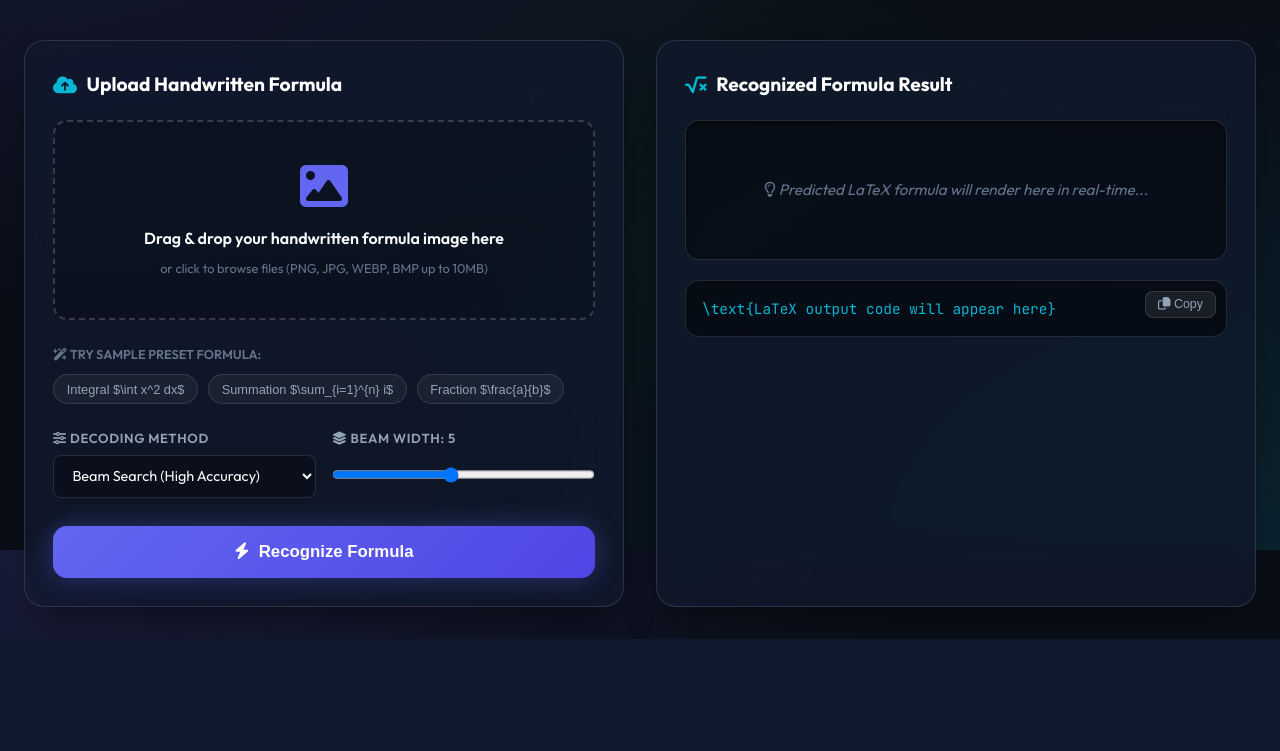
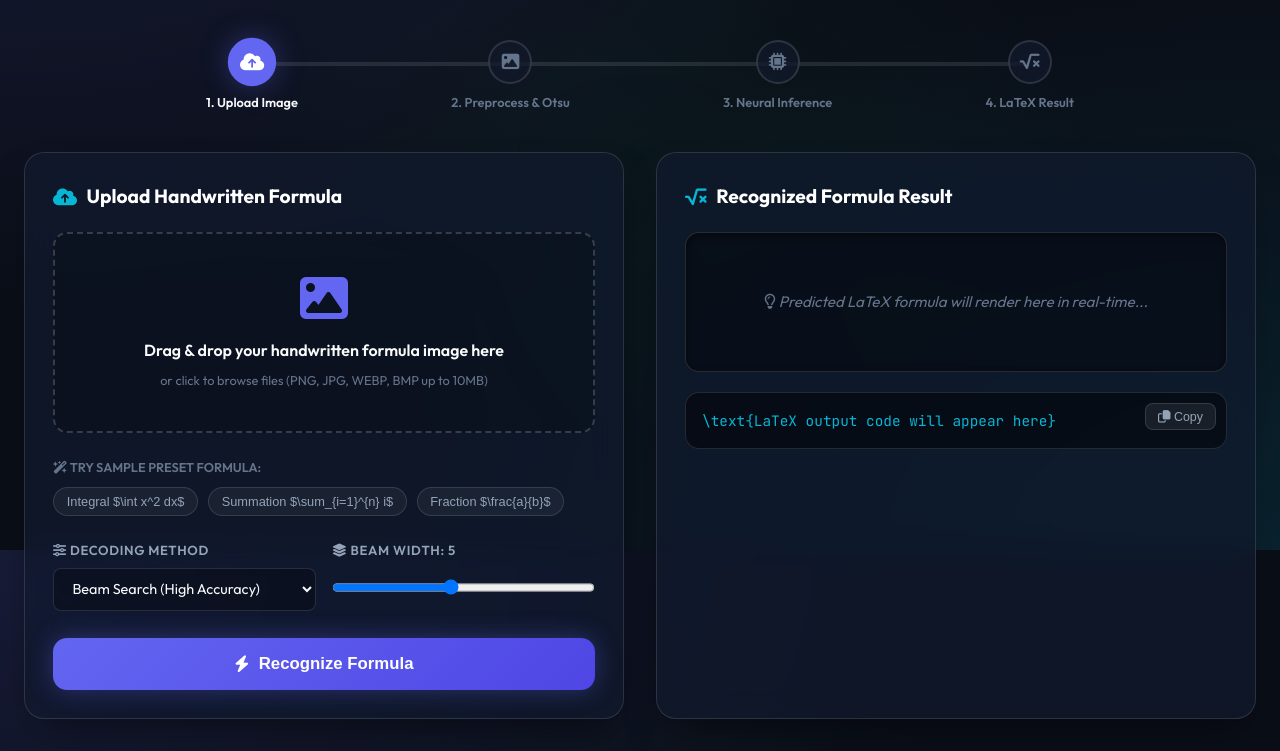
Before and after one commit to gaurav01921/formula_analyzer_final, a FastAPI app: page / in a window 1280 px wide. Shown: the part 250-1001 px from the top of the page. Before the commit the page ends 889 px from the top, so only its background shows below. Run offline with FastAPI, Linux system fonts and the light colour scheme.

Commit message:
Add animated stepper progress bar and real-time step transition pipeline

```diff
--- a/static/css/style.css
+++ b/static/css/style.css
@@ -607,3 +607,87 @@ body {
   margin-top: 0.6rem;
   text-align: center;
 }
+
+/* Stepper & Progress Bar Styling */
+.stepper-container {
+  display: flex;
+  justify-content: space-between;
+  align-items: center;
+  position: relative;
+  max-width: 900px;
+  margin: 0 auto 2.5rem auto;
+  padding: 0 1rem;
+}
+
+.progress-track {
+  position: absolute;
+  top: 22px;
+  left: 60px;
+  right: 60px;
+  height: 4px;
+  background: rgba(255, 255, 255, 0.1);
+  border-radius: var(--radius-full);
+  z-index: 1;
+}
+
+.progress-fill {
+  height: 100%;
+  width: 0%;
+  background: linear-gradient(90deg, var(--primary), var(--accent-cyan));
+  border-radius: var(--radius-full);
+  box-shadow: 0 0 15px var(--primary-glow);
+  transition: width 0.4s ease;
+}
+
+.step-item {
+  display: flex;
+  flex-direction: column;
+  align-items: center;
+  gap: 0.5rem;
+  z-index: 2;
+  position: relative;
+}
+
+.step-node {
+  width: 44px;
+  height: 44px;
+  border-radius: 50%;
+  background: var(--bg-card);
+  border: 2px solid var(--border-color);
+  color: var(--text-subtle);
+  display: flex;
+  align-items: center;
+  justify-content: center;
+  font-size: 1.1rem;
+  transition: all 0.3s ease;
+}
+
+.step-label {
+  font-size: 0.8rem;
+  font-weight: 600;
+  color: var(--text-subtle);
+  transition: color 0.3s ease;
+}
+
+.step-item.active .step-node {
+  border-color: var(--primary);
+  background: var(--primary);
+  color: #fff;
+  box-shadow: var(--shadow-glow);
+  transform: scale(1.1);
+}
+
+.step-item.active .step-label {
+  color: var(--text-main);
+}
+
+.step-item.completed .step-node {
+  border-color: var(--accent-emerald);
+  background: var(--accent-emerald);
+  color: #fff;
+  box-shadow: 0 0 15px rgba(16, 185, 129, 0.4);
+}
+
+.step-item.completed .step-label {
+  color: var(--accent-emerald);
+}
--- a/static/js/app.js
+++ b/static/js/app.js
@@ -179,6 +179,31 @@ document.addEventListener('DOMContentLoaded', () => {
     });
   });
 
+  // Stepper & Animated Progress Bar Logic
+  const progressFill = document.getElementById('progress-fill');
+  const stepItems = [
+    document.getElementById('step-1'),
+    document.getElementById('step-2'),
+    document.getElementById('step-3'),
+    document.getElementById('step-4')
+  ];
+
+  function updateStepProgress(stepNum) {
+    const percentages = ['0%', '33%', '66%', '100%'];
+    if (progressFill) progressFill.style.width = percentages[stepNum - 1];
+
+    stepItems.forEach((item, index) => {
+      if (!item) return;
+      if (index + 1 < stepNum) {
+        item.className = 'step-item completed';
+      } else if (index + 1 === stepNum) {
+        item.className = 'step-item active';
+      } else {
+        item.className = 'step-item';
+      }
+    });
+  }
+
   // Run Formula Recognition Prediction
   btnPredict.addEventListener('click', async () => {
     if (!selectedFile) {
@@ -195,6 +220,11 @@ document.addEventListener('DOMContentLoaded', () => {
     btnPredict.disabled = true;
     btnPredict.innerHTML = `<span class="spinner"></span> Analyzing Formula...`;
 
+    // Step 1: Upload Image
+    updateStepProgress(1);
+    const t2 = setTimeout(() => updateStepProgress(2), 350);  // Step 2: Preprocess & Otsu
+    const t3 = setTimeout(() => updateStepProgress(3), 850);  // Step 3: Neural Inference
+
     const formData = new FormData();
     formData.append('file', selectedFile);
     formData.append('decode_method', decodeMethodSelect.value);
@@ -210,6 +240,12 @@ document.addEventListener('DOMContentLoaded', () => {
       const data = await response.json();
 
       if (response.ok && data.success) {
+        clearTimeout(t2);
+        clearTimeout(t3);
+
+        // Step 4: LaTeX Result Complete
+        updateStepProgress(4);
+
         renderPredictionResult(data.prediction);
 
         // Render Step 2: Image Pipeline & Preprocessing Visualizer
@@ -223,14 +259,21 @@ document.addEventListener('DOMContentLoaded', () => {
           pipelineOtsuImg.src = data.otsu_image_base64 || data.preprocessed_image_base64;
           pipelineMeta.textContent = `Tensor Shape: ${data.tensor_shape || '[1, 3, 128, 512]'} | Aspect-Ratio Padded & Normalized`;
           pipelineCard.style.display = 'block';
+          pipelineCard.scrollIntoView({ behavior: 'smooth', block: 'center' });
         }
 
         showToast('Formula recognized successfully!');
         setStatus('connected', 'Connected');
       } else {
+        clearTimeout(t2);
+        clearTimeout(t3);
+        updateStepProgress(1);
         showToast(data.error || 'Failed to predict formula.', true);
       }
     } catch (err) {
+      clearTimeout(t2);
+      clearTimeout(t3);
+      updateStepProgress(1);
       console.error('Prediction API call failed:', err);
       showToast('Network error connecting to backend. Is your FastAPI server/ngrok running?', true);
       setStatus('disconnected', 'Disconnected');
--- a/templates/index.html
+++ b/templates/index.html
@@ -62,6 +62,33 @@
       <h2 class="hero-title">Handwritten LaTeX Formula Recognition</h2>
       <p class="hero-subtitle">Upload or draw any handwritten mathematical equation to extract accurate, copy-ready LaTeX code powered by Deep Learning.</p>
     </header>
+
+    <!-- Pipeline Stepper & Animated Progress Bar -->
+    <div class="stepper-container" id="stepper-container">
+      <div class="progress-track">
+        <div class="progress-fill" id="progress-fill"></div>
+      </div>
+
+      <div class="step-item active" id="step-1">
+        <div class="step-node"><i class="fa-solid fa-cloud-arrow-up"></i></div>
+        <span class="step-label">1. Upload Image</span>
+      </div>
+
+      <div class="step-item" id="step-2">
+        <div class="step-node"><i class="fa-solid fa-image"></i></div>
+        <span class="step-label">2. Preprocess & Otsu</span>
+      </div>
+
+      <div class="step-item" id="step-3">
+        <div class="step-node"><i class="fa-solid fa-microchip"></i></div>
+        <span class="step-label">3. Neural Inference</span>
+      </div>
+
+      <div class="step-item" id="step-4">
+        <div class="step-node"><i class="fa-solid fa-square-root-variable"></i></div>
+        <span class="step-label">4. LaTeX Result</span>
+      </div>
+    </div>
 
     <!-- Main App Grid -->
     <div class="app-grid">
```
Also changed, not shown: frontend/css/style.css (+84 -0 lines), frontend/index.html (+27 -0 lines), frontend/js/app.js (+43 -0 lines), 1 other file.
